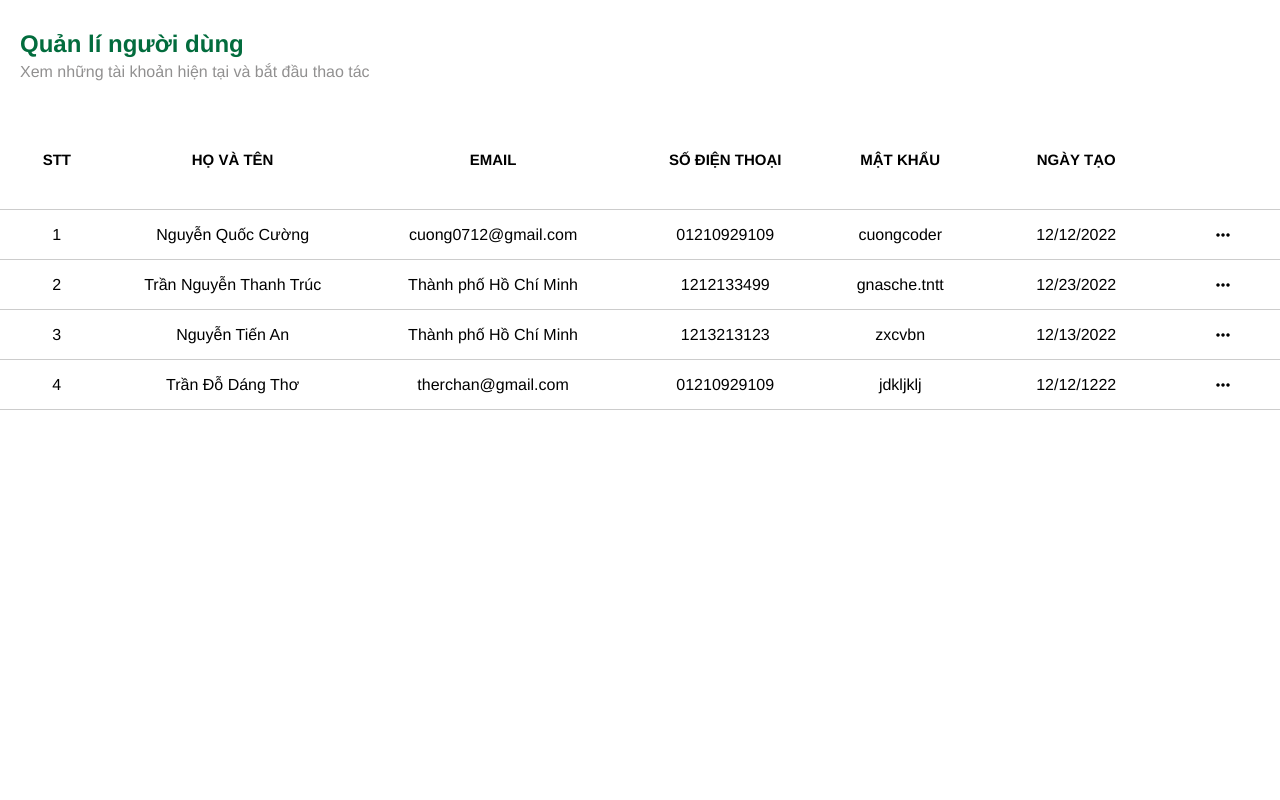
After one commit to CuongNguyen-0712/web_bantrasua, a PHP site: page /pages/admin/user.html in a window 1280 px wide. The commit adds this page. Run offline with PHP 8.4, Linux system fonts and the light colour scheme.

Commit message:
update user admin_ui

```diff
--- /dev/null
+++ b/assets/handle/admin/user.js
@@ -0,0 +1,27 @@
+document.addEventListener("DOMContentLoaded", () => {
+    const featureBtns = document.querySelectorAll('.feature i');
+    const parentBtn = document.querySelectorAll('li')
+
+    for (let i = 0; i < featureBtns.length; i++) {
+        const button = featureBtns[i];
+
+        button.addEventListener('click', () => {
+            featureBtns.forEach(btn => {
+                btn.classList.remove('active');
+            })
+
+            button.classList.add('active');
+            if (parentBtn[i + 1]) {
+                parentBtn.forEach(el => el.style.zIndex = '0');
+                parentBtn[i + 1].style.zIndex = '1';
+            }
+        })
+    }
+    window.onclick = ((e) => {
+        if (!e.target.matches('.feature i')) {
+            featureBtns.forEach(btn => {
+                btn.classList.remove('active');
+            })
+        }
+    })
+});
--- /dev/null
+++ b/assets/styles/admin/user.css
@@ -0,0 +1,161 @@
+html {
+  display: flex;
+  align-items: center;
+  justify-content: center;
+  height: 100%;
+  width: 100%;
+}
+
+body {
+  display: flex;
+  position: relative;
+  align-items: center;
+  justify-content: center;
+  height: 100%;
+  width: 100%;
+  overflow: scroll;
+  overflow-x: hidden;
+}
+
+body::-webkit-scrollbar {
+  width: 10px;
+}
+
+body::-webkit-scrollbar-track {
+  background: rgb(245, 255, 250);
+}
+
+body::-webkit-scrollbar-thumb{
+  background: rgb( 2 108 61);
+}
+
+.section_user {
+  display: flex;
+  height: 100%;
+  width: 100%;
+  align-items: center;
+  justify-content: flex-start;
+  gap: 20px;
+  padding-top: 20px;
+  flex-direction: column;
+}
+
+.section_user .div_heading {
+  display: flex;
+  height: 70px;
+  width: 100%;
+  align-items: flex-start;
+  justify-content: center;
+  border-bottom-left-radius: 10px;
+  padding-left: 20px;
+  color : rgb( 2 108 61);
+  flex-direction: column;
+  user-select: none;
+  gap: 5px;
+}
+
+.div_heading span {
+  color: #919090;
+}
+
+.section_user .table_user {
+  display: flex;
+  align-items: center;
+  justify-content: center;
+  height: max-content;
+  width: 100%;
+  flex-direction: column;
+}
+
+.table_user li {
+  display: flex;
+  align-items: center;
+  justify-content: center;
+  height: 50px;
+  width: 100%;
+  gap: 5px;
+  border-bottom: 1px solid #ccc;
+}
+
+.table_user li:not(:first-child):hover{
+  background: rgb(245, 255, 250);
+}
+
+.table_user li:first-child {
+  height: 100px;
+  font-size: 15px;
+  font-weight: 700;
+  user-select: none;
+  text-transform: uppercase;
+}
+
+li > span {
+  display: flex;
+  height: 100%;
+  align-items: center;
+  justify-content: center;
+  text-align: center;
+}
+
+li:not(li:first-child) > span:last-child i:hover{
+  display: flex;
+  height: 30px;
+  width: 30px;
+  justify-content: center;
+  align-items: center;
+  background: #cccaca;
+  border-radius: 5px;
+  cursor: pointer;
+}
+
+li > span:nth-child(1),
+li > span:nth-child(7) {
+  width: 10%;
+}
+
+li > span:nth-child(5),
+li > span:nth-child(6),
+li > span:nth-child(4) {
+  width: 15%;
+}
+
+li > span:nth-child(2) {
+  width: 20%;
+}
+
+li > span:nth-child(3) {
+  width: 25%;
+}
+
+.fa-solid.fa-ellipsis.active ~ .dropdown {
+    display: flex;
+    position: absolute;
+    height: max-content;
+    width: max-content;
+    padding: 10px;
+    background: #fff;
+    border-radius: 5px;
+    outline: 1px solid #ccc;
+    bottom: -80px;
+    right: 10px;
+    flex-direction: column;
+    gap: 10px;
+}
+
+.fa-solid.fa-ellipsis ~ .dropdown {
+    display: none;
+}
+
+.dropdown button{
+    display: flex;
+    height: 30px;
+    width: 80px;
+    border-radius: 5px;
+    background: #fff;
+    align-items: center;
+    justify-content: center;
+}
+
+.dropdown button:hover{
+    background: #e7e3e3;
+}
--- a/assets/styles/style.css
+++ b/assets/styles/style.css
@@ -1,11 +1,14 @@
+@font-face {
+    font-family: 'my-font';
+    src: url(/assets/font/Arimo-VariableFont_wght.ttf) format('truetype');
+}
+
 *{
     margin: 0;
     padding: 0;
+    border: 0;
     box-sizing: border-box;
+    scroll-behavior: smooth;
+    will-change: transform;
+    font-family: 'my-font', sans-serif;
 }
-
-body{
-    font-family: 'Poppins', sans-serif;
-    height: 100vh;
-    width: 100%;
-}
--- /dev/null
+++ b/pages/admin/user.html
@@ -0,0 +1,91 @@
+<!DOCTYPE html>
+<html lang="en">
+  <head>
+    <meta charset="UTF-8" />
+    <meta name="viewport" content="width=device-width, initial-scale=1.0" />
+    <link
+      rel="stylesheet"
+      href="/assets/icon/fontawesome-free-6.6.0-web/fontawesome-free-6.6.0-web/css/all.min.css"
+    />
+    <link rel="stylesheet" href="/assets/styles/admin/user.css" />
+    <link rel="stylesheet" href="/assets/styles/style.css" />
+  </head>
+  <section class="section_user">
+    <div class="div_heading">
+      <h1>Quản lí người dùng</h1>
+      <span>Xem những tài khoản hiện tại và bắt đầu thao tác</span>
+    </div>
+    <ul class="table_user">
+      <li>
+        <span>STT</span>
+        <span>Họ và tên</span>
+        <span>Email</span>
+        <span>Số điện thoại</span>
+        <span>Mật khẩu</span>
+        <span>Ngày tạo</span>
+        <span></span>
+      </li>
+      <li>
+        <span>1</span>
+        <span>Nguyễn Quốc Cường </span>
+        <span>cuong0712@gmail.com</span>
+        <span>01210929109</span>
+        <span>cuongcoder</span>
+        <span>12/12/2022</span>
+        <span class="feature">
+          <i class="fa-solid fa-ellipsis"></i>
+          <div class="dropdown">
+            <button>Khóa</button>
+            <button>Xóa</button>
+          </div>
+        </span>
+      </li>
+      <li>
+        <span>2</span>
+        <span>Trần Nguyễn Thanh Trúc</span>
+        <span>Thành phố Hồ Chí Minh</span>
+        <span>1212133499</span>
+        <span>gnasche.tntt</span>
+        <span>12/23/2022</span>
+        <span class="feature">
+          <i class="fa-solid fa-ellipsis"></i>
+          <div class="dropdown">
+            <button>Chỉnh sửa</button>
+            <button>Xóa</button>
+          </div>
+        </span>
+      </li>
+      <li>
+        <span>3</span>
+        <span>Nguyễn Tiến An</span>
+        <span>Thành phố Hồ Chí Minh</span>
+        <span>1213213123</span>
+        <span>zxcvbn</span>
+        <span>12/13/2022</span>
+        <span class="feature">
+          <i class="fa-solid fa-ellipsis"></i>
+          <div class="dropdown">
+            <button>Khóa</button>
+            <button>Xóa</button>
+          </div>
+        </span>
+      </li>
+      <li>
+        <span>4</span>
+        <span>Trần Đỗ Dáng Thơ</span>
+        <span>therchan@gmail.com</span>
+        <span>01210929109</span>
+        <span>jdkljklj</span>
+        <span>12/12/1222</span>
+        <span class="feature">
+          <i class="fa-solid fa-ellipsis"></i>
+          <div class="dropdown">
+            <button>Khóa</button>
+            <button>Xóa</button>
+          </div>
+        </span>
+      </li>
+    </ul>
+  </section>
+  <script src="/assets/handle/admin/user.js"></script>
+</html>
```
Also changed, not shown: assets/styles/admin/admin.css (+2 -14 lines), assets/styles/admin/users.css (deleted, +0 -25 lines), pages/admin/admin.html (+6 -16 lines), pages/admin/users.html (deleted, +0 -15 lines), assets/handle/admin/admin.js (line endings or trailing spaces), assets/handle/main.js (deleted).
